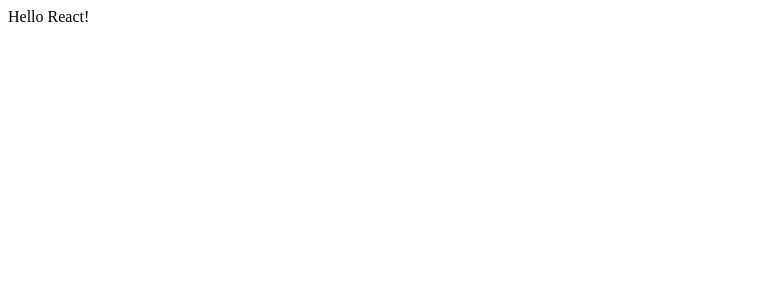
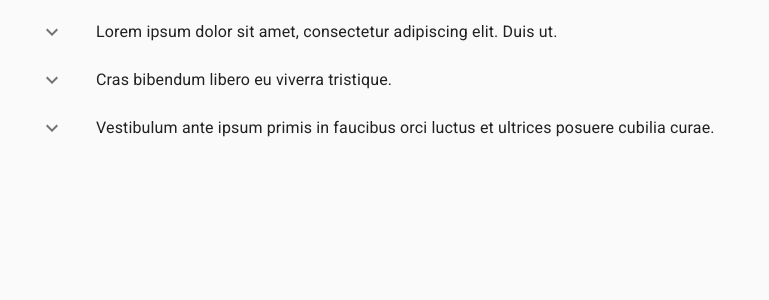
Before and after one commit to alarso16/quicknote-app, a React (Create React App) app: page / in a window 1280 px wide. Shown: the top 300 px of the page, without its empty margins (0-769 px from the left). Built offline with nearby package versions, Linux system fonts and the light colour scheme.

Commit message:
made skeleton

```diff
--- a/package.json
+++ b/package.json
@@ -3,12 +3,14 @@
   "version": "0.1.0",
   "private": true,
   "dependencies": {
+    "@material-ui/core": "^4.12.4",
+    "@material-ui/icons": "^4.11.3",
     "@testing-library/jest-dom": "^5.16.2",
     "@testing-library/react": "^12.1.4",
     "@testing-library/user-event": "^13.5.0",
     "react": "^17.0.2",
     "react-dom": "^17.0.2",
-    "react-scripts": "5.0.0",
+    "react-scripts": "^5.0.0",
     "web-vitals": "^2.1.4"
   },
   "scripts": {
--- a/public/index.html
+++ b/public/index.html
@@ -4,6 +4,8 @@
     <meta charset="utf-8" />
     <meta name="viewport" content="width=device-width, initial-scale=1" />
     <title>Quicknote App</title>
+    <link rel="stylesheet" href="https://fonts.googleapis.com/css?family=Roboto:300,400,500,700&display=swap" />
+    <link rel="stylesheet" href="https://fonts.googleapis.com/icon?family=Material+Icons" />
   </head>
   <body>
     <div id="root"></div>
--- a/src/App.js
+++ b/src/App.js
@@ -1,9 +1,51 @@
-function App() {
-  return (
-    <div>
-      Hello React!
-    </div>
-  );
+import React, { Component } from "react";
+import { Container, List } from "@material-ui/core";
+import Note from "./components/Note";
+
+class App extends Component {
+  constructor(props) {
+    super(props);
+    this.state = {
+      notes: [
+        {
+          id: "5c83c052-60da-425f-a302-9d4735a9d6ae",
+          title: "Lorem ipsum dolor sit amet, consectetur adipiscing elit. Duis ut.",
+          text: "In orci urna, feugiat sed est id, sodales pharetra nisl. Etiam mollis vehicula imperdiet. In iaculis convallis leo, a pretium erat rutrum in. Ut lacus sem, lobortis id lacinia nec, imperdiet at quam. Etiam ut risus ligula. Mauris ac enim ut purus iaculis lobortis. Donec euismod vel risus ac blandit. Sed in odio enim. Aliquam dolor nibh, luctus a fermentum dignissim, ornare nec enim. Sed posuere in arcu eu ultricies.",
+        },
+        {
+          id: "8fd80679-73ff-4425-ae6d-cffe4463d64f",
+          title: "Cras bibendum libero eu viverra tristique.",
+          text: "Sed et elit id ex lobortis dictum sed vel ex. Mauris id massa interdum, maximus nisl sed, dignissim magna. Donec eu leo varius, malesuada mauris fringilla, porta erat. Nullam consequat auctor tincidunt. Mauris eget lacus ex. Aliquam nibh sem, placerat at nunc at, fringilla auctor dolor. Aliquam eros elit, tempor ut erat eget, interdum porta lacus. Suspendisse in bibendum enim.",
+        },
+        {
+          id: "95747b61-c935-45e9-a156-325307bade96",
+          title: "Vestibulum ante ipsum primis in faucibus orci luctus et ultrices posuere cubilia curae.",
+          text: "Praesent eleifend, lectus non molestie dictum, arcu sapien accumsan eros, sodales dapibus dolor lacus in dolor. Fusce blandit augue condimentum eros luctus ullamcorper. Praesent hendrerit nunc a augue tempor finibus. Morbi ultricies lectus ac risus hendrerit, a aliquam ante tincidunt. Suspendisse viverra iaculis consequat. Nam nec consectetur diam. Cras porta metus in nibh facilisis interdum. Aenean lobortis feugiat enim quis molestie. Suspendisse ultrices bibendum volutpat. Praesent et orci est. Pellentesque ut fringilla nibh. Donec vel pretium nisl. Praesent varius, magna sit amet mollis rutrum, urna lacus rutrum magna, in cursus lectus massa id lorem. Etiam risus enim, fringilla sit amet lectus at, condimentum maximus nulla.",
+        },
+      ],
+    };
+  }
+
+  render() {
+    const { notes } = this.state;
+    return (
+      <Container>
+        <List>
+          {notes.map((note, index) => {
+            return <Note note={note} key={index} deleteNote={this.deleteNote} />;
+          })}
+        </List>
+      </Container>
+    );
+  }
+
+  deleteNote = (note) => {
+    this.setState((state) => {
+      return {
+        notes: state.notes.filter((n) => n.id !== note.id),
+      };
+    });
+  };
 }
 
 export default App;
--- /dev/null
+++ b/src/components/Note.js
@@ -0,0 +1,39 @@
+import React, { Component } from "react";
+import { Collapse, List, ListItem, ListItemText, ListItemIcon } from "@material-ui/core";
+import { ExpandLess, ExpandMore } from "@material-ui/icons";
+
+class Note extends Component {
+  constructor(props) {
+    super(props);
+    this.state = {
+      open: false,
+    };
+  }
+
+  handleClick = () => {
+    this.setState({ open: !this.state.open });
+  };
+
+  render() {
+    const { note } = this.props;
+    const { open } = this.state;
+
+    return (
+      <>
+        <ListItem onClick={this.handleClick}>
+        <ListItemIcon>
+          { open ? <ExpandLess /> : <ExpandMore />}
+        </ListItemIcon>
+          <ListItemText primary={note.title} />
+        </ListItem>
+        <Collapse in={open} timeout="auto" unmountOnExit>
+          <List component="div" disablePadding>
+            <ListItemText secondary={note.text} />
+          </List>
+        </Collapse>
+      </>
+    );
+  }
+}
+
+export default Note;
--- /dev/null
+++ b/src/components/Search.js
@@ -0,0 +1,5 @@
+function Search () {
+    return <>Search</>;
+  }
+
+  export default Search;
--- a/src/index.js
+++ b/src/index.js
@@ -1,7 +1,11 @@
 import ReactDOM from 'react-dom';
 import App from './App';
+import {CssBaseline} from "@material-ui/core";
 
 ReactDOM.render(
-  <App />,
+  <>
+    <CssBaseline />
+    <App />
+  </>,
   document.getElementById('root')
 );
--- /dev/null
+++ b/src/pages/AddNote.js
@@ -0,0 +1,5 @@
+function AddNote () {
+    return <>AddNote</>;
+  }
+
+  export default AddNote;
--- /dev/null
+++ b/src/pages/DisplayNotes.js
@@ -0,0 +1,5 @@
+function DisplayNotes () {
+    return <>DisplayNotes</>;
+  }
+
+  export default DisplayNotes;
```
Also changed, not shown: 1 other file (tests, documents, lock files or other folders).
